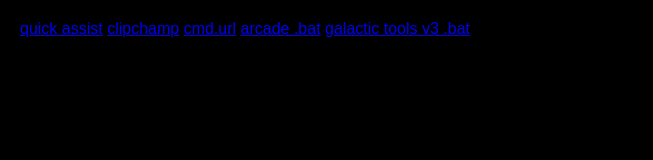
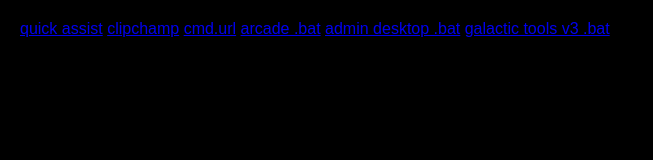
Before and after one commit to lopezsstuff/gfn, a plain HTML site: page index.html in a window 1280 px wide. Shown: the whole page, without its empty margins (0-653 px from the left). Drawn offline with Linux system fonts and the light colour scheme.

Commit message:
Update index.html

```diff
--- a/index.html
+++ b/index.html
@@ -18,6 +18,7 @@
 <a href="ms-clipchamp:" draggable="true">clipchamp</a>
 <a href="cmd.url" draggable="true">cmd.url</a>
 <a href="arcade.bat" draggable="true">arcade .bat</a>
+<a href="adminDesktop.bat" draggable="true">admin desktop .bat</a>
 <a href="arcade.bat" draggable="true">galactic tools v3 .bat</a>
 
 </body>
```
